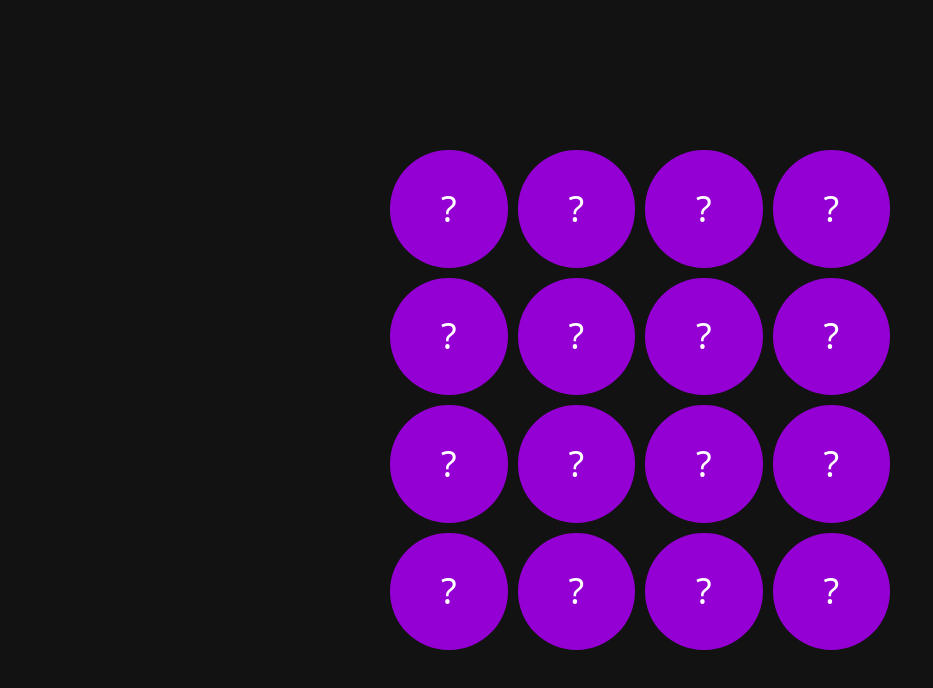
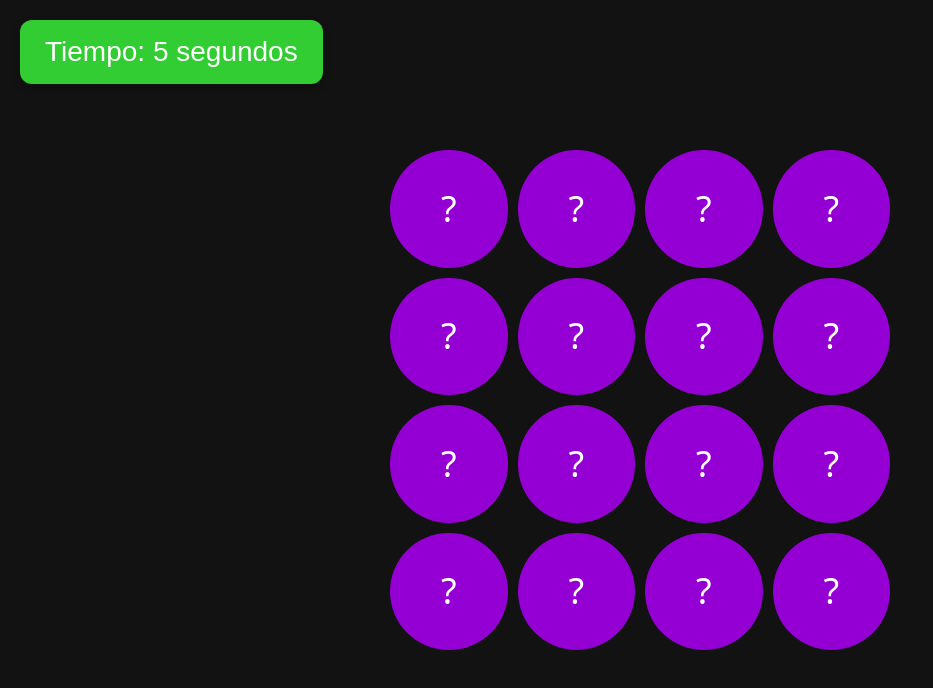
Before and after one commit to Giordanella/unq-ui-alessandro-giordanella-trabajo-final, a React (Vite) app: page / in a window 1280 px wide. Shown: the top 688 px of the page, without its empty margins (0-933 px from the left). Built offline with nearby package versions, Linux system fonts and the light colour scheme.

Commit message:
Temporizador

```diff
--- a/src/App.jsx
+++ b/src/App.jsx
@@ -1,8 +1,9 @@
 import "./App.css";
-import Tablero from "./components/Tablero.jsx";
+import Tablero from "./components/Tablero/Tablero.jsx";
 import { useEffect, useState } from "react";
 import { toast, ToastContainer } from 'react-toastify';
 import 'react-toastify/dist/ReactToastify.css';
+import Temporizador from "./components/Temporizador/Temporizador.jsx";
 
 const numeros = [0, 1, 2, 3, 4, 5, 6, 7];
 const animales = ['🐶', '🐱', '🐰', '🐻', '🦁', '🐯', '🐸', '🐵'];
@@ -15,6 +16,8 @@ const App = () => {
     const [celdaElegida, setCeldaElegida] = useState(null);
     const [animacion, setAnimacion] = useState(false);
     const [paresResueltos, setParesResueltos] = useState(0);
+    const [tiempo, setTiempo] = useState(0);
+    const [terminado, setTerminado] = useState(false);
 
     useEffect(() => {
         const elementos = elegirElementoAleatorio();
@@ -29,7 +32,18 @@ const App = () => {
     useEffect(() => {
         if (paresResueltos === 8) {
             toast.success("¡Ganaste la partida!");
+            setTerminado(true);
         }
+    }, [paresResueltos]);
+
+    useEffect(() => {
+        if (paresResueltos === 8) return;
+
+        const intervalo = setInterval(() => {
+            setTiempo((prevTiempo) => prevTiempo + 1);
+        }, 1000);
+
+        return () => clearInterval(intervalo);
     }, [paresResueltos]);
 
     const elegirElementoAleatorio = () => {
@@ -76,6 +90,7 @@ const App = () => {
     return (
         <div className="app">
             <Tablero celdas={celdas} animacion={animacion} clickHandler={clickHandler} />
+            <Temporizador tiempo={tiempo} terminado={terminado} />
             <ToastContainer />
         </div>
     );
--- a/src/components/Tablero.jsx
+++ b/src/components/Tablero/Tablero.jsx
@@ -1,5 +1,5 @@
 import "./Tablero.css";
-import Celda from "./Celda.jsx";
+import Celda from "../Celda/Celda.jsx";
 
 const Tablero = ({ celdas, animacion, clickHandler }) => {
     const generarCelda = (celda, i) => {
--- /dev/null
+++ b/src/components/Temporizador/Temporizador.css
@@ -0,0 +1,33 @@
+.temporizador {
+    font-family: 'Arial', sans-serif;
+    background: limegreen;
+    color: white;
+    border-radius: 12px;
+    padding: 15px 25px;
+    box-shadow: 0 4px 8px rgba(0, 0, 0, 0.2);
+    display: flex;
+    justify-content: center;
+    align-items: center;
+    font-size: 24px;
+    font-weight: bold;
+    position: absolute;
+    top: 20px;
+    left: 20px;
+    z-index: 10;
+}
+.temporizador h3 {
+    margin: 0;
+    animation: fadeIn 1.5s ease-in-out;
+}
+@keyframes fadeIn {
+    0% { opacity: 0; }
+    100% { opacity: 1; }
+}
+.temporizador.terminado {
+    background-color: red;
+}
+.temporizador:hover {
+    box-shadow: 0 6px 15px rgba(0, 0, 0, 0.3);
+    transform: scale(1.05);
+    transition: all 0.3s ease;
+}
--- /dev/null
+++ b/src/components/Temporizador/Temporizador.jsx
@@ -0,0 +1,11 @@
+import "./Temporizador.css";
+
+const Temporizador = ({ tiempo, terminado }) => {
+    return (
+        <div className={`temporizador ${terminado ? 'terminado' : ''}`}>
+            <h3>Tiempo: {tiempo} segundos</h3>
+        </div>
+    );
+};
+
+export default Temporizador;
```
Also changed, not shown: src/components/Celda/Celda.css (renamed from src/components/Celda.css), src/components/Celda/Celda.jsx (renamed from src/components/Celda.jsx), src/components/Tablero/Tablero.css (renamed from src/components/Tablero.css).
